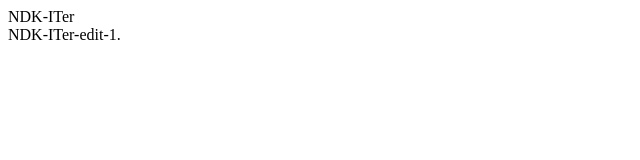
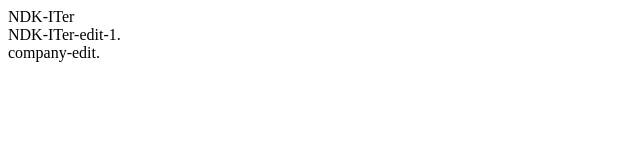
Before and after one commit to NDKDev2002/2011063900-NguyenDuyKhuong, a plain HTML site: page index.html in a window 1280 px wide. Shown: the whole page, without its empty margins (0-640 px from the left). Drawn offline with Linux system fonts and the light colour scheme.

Commit message:
Update index.html

```diff
--- a/index.html
+++ b/index.html
@@ -12,5 +12,8 @@
     <div>
         NDK-ITer-edit-1.
     </div>
+    <div>
+        company-edit.
+    </div>
 </body>
 </html>
```
